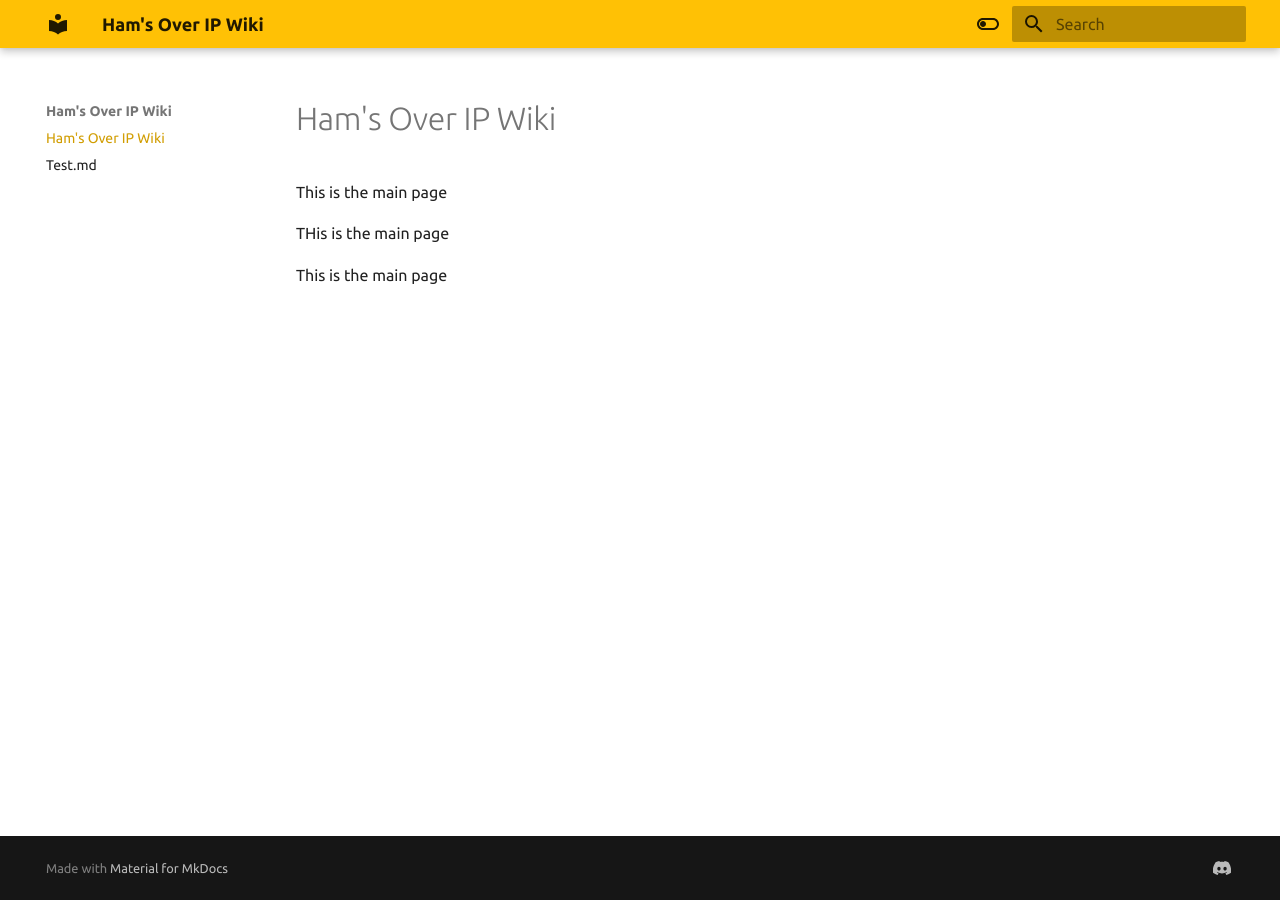
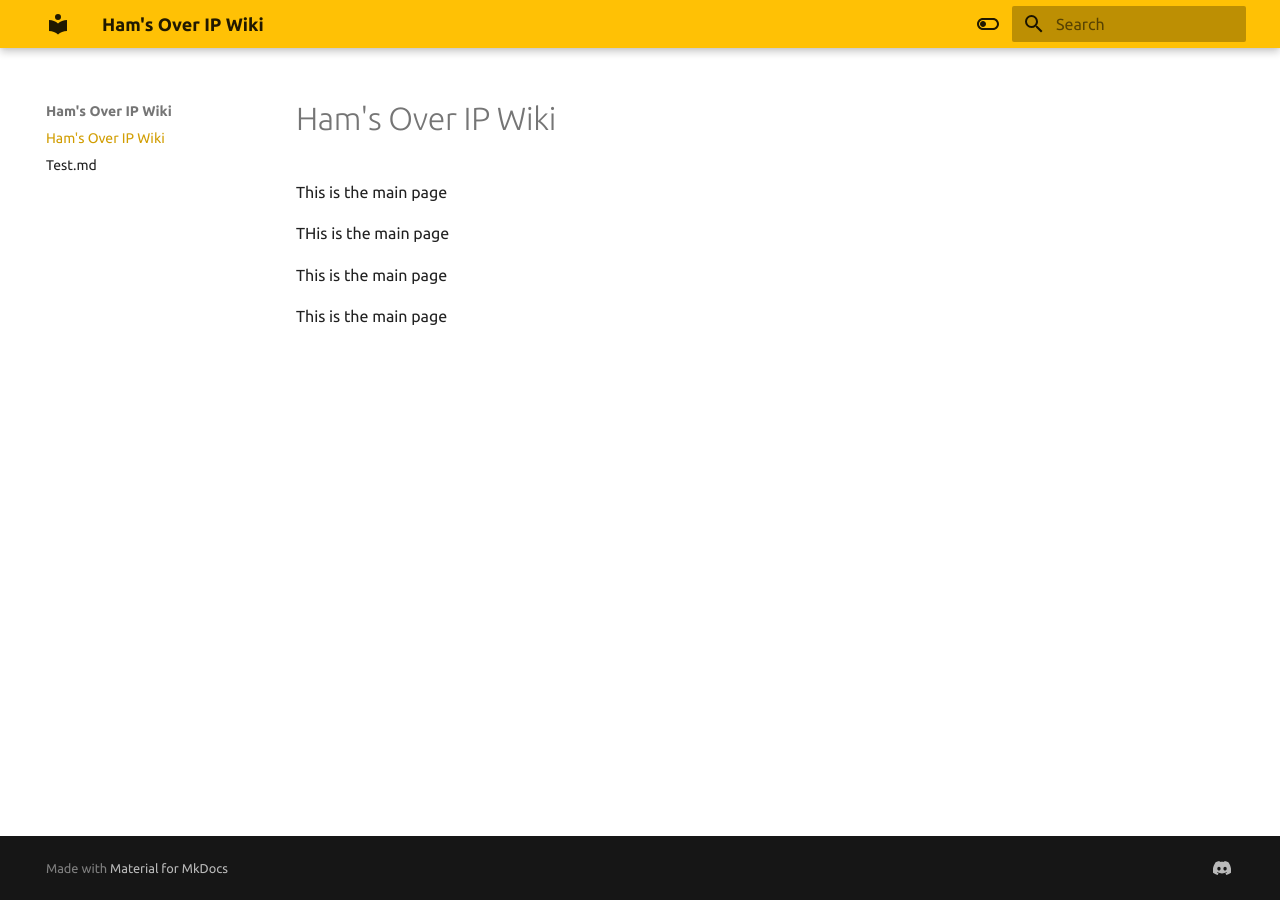
Before and after one commit to hamsoverip/wiki, an MkDocs documentation site: the page built from docs/index.md, in a window 1280 px wide. Built offline with MkDocs 1.6.1 and Material for MkDocs 9.7.7, drawn with Linux system fonts in a browser that asks for light colours.

Commit message:
test commit

```diff
--- a/docs/index.md
+++ b/docs/index.md
@@ -5,3 +5,5 @@ This is the main page
 THis is the main page
 
 This is the main page
+
+This is the main page
```
